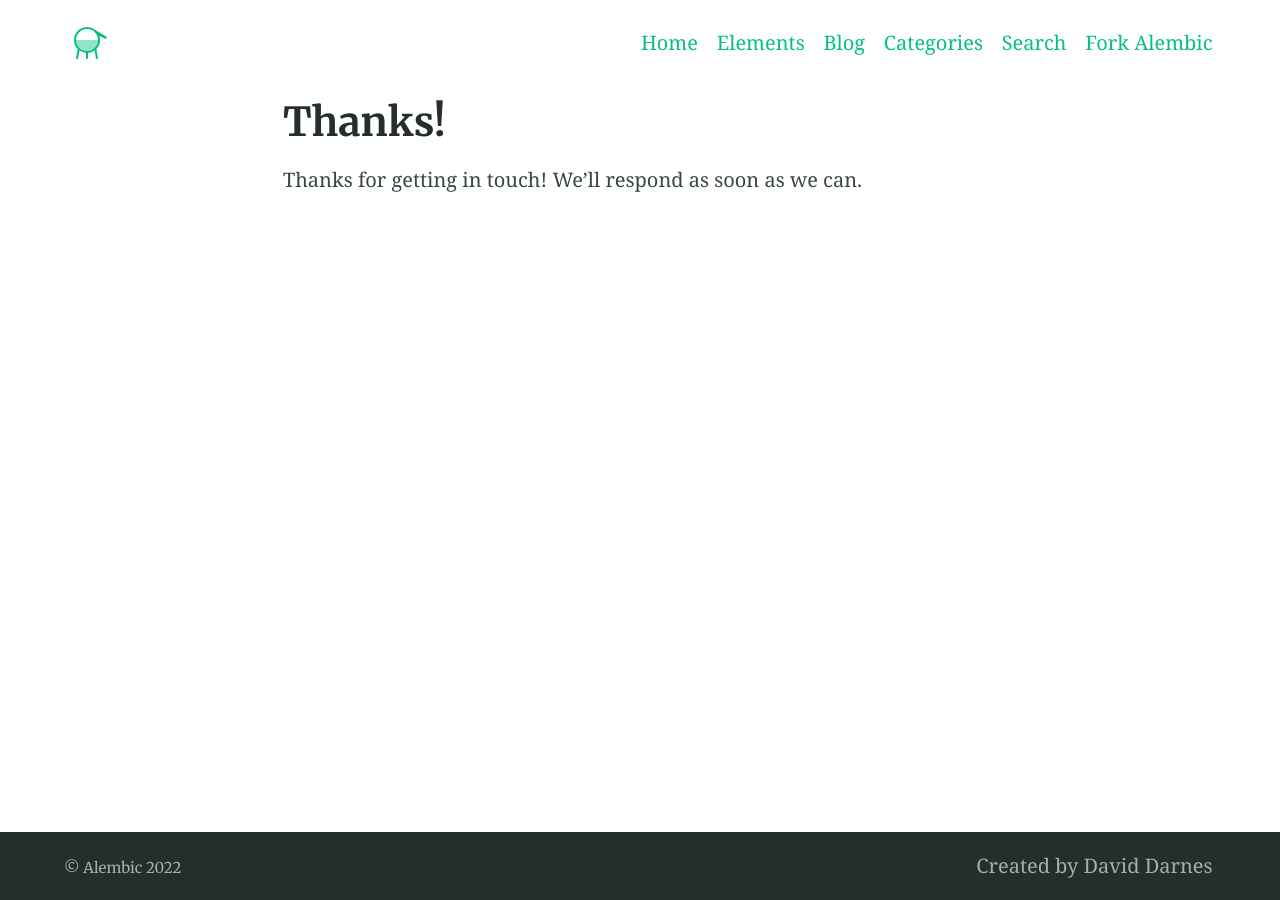
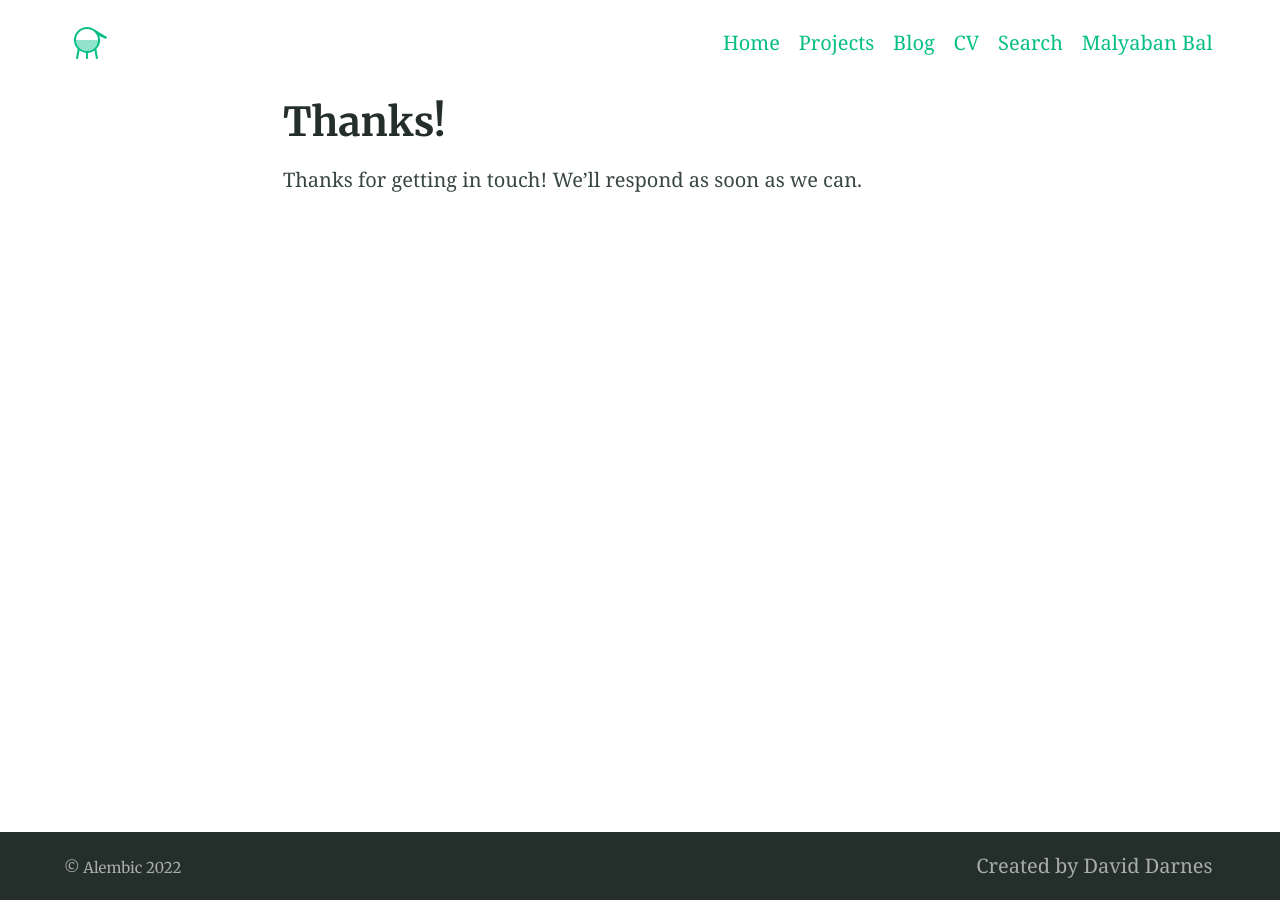
Before and after one commit to dovahkiin1995/dovahkiin1995.github.io, a Jekyll site: the page built from thanks.md, in a window 1280 px wide. Built offline with Jekyll 4.4.1, drawn with Linux system fonts in a browser that asks for light colours.

Commit message:
config updates

```diff
--- a/_config.yml
+++ b/_config.yml
@@ -123,27 +123,23 @@ favicons: # Favicons are also used in the manifest file. Syntax is 'size: path'
 navigation_header:
 - title: Home
   url: /
-- title: Elements
-  url: /elements/
+- title: Projects
+  url: /projects/
 - title: Blog
   url: /blog/
-- title: Categories
-  url: /categories/
+- title: CV
+  url: /cv/
 - title: Search
   url: /search/
-- title: Fork Alembic
-  url: https://github.com/daviddarnes/alembic
+- title: Malyaban Bal
+  url: https://dovahkiin1995.github.io
 
 navigation_footer:
 - title: Created by David Darnes
   url: https://darn.es
 
 social_links: # Appears in sidebar. Set the urls then uncomment and comment out as desired
-  Twitter: https://twitter.com/DavidDarnes
-  LinkedIn: https://www.linkedin.com/in/daviddarnes
-  GitHub: https://github.com/daviddarnes
-  link: https://darn.es
-  RSS: /feed.xml
+  LinkedIn: www.linkedin.com/in/malyaban-bal-471997103
 
 sharing_links: # Appear at the bottom of single blog posts, add as desired. The value can be 'true' or the desired button colour
   Twitter: "#0d94e7"
```
